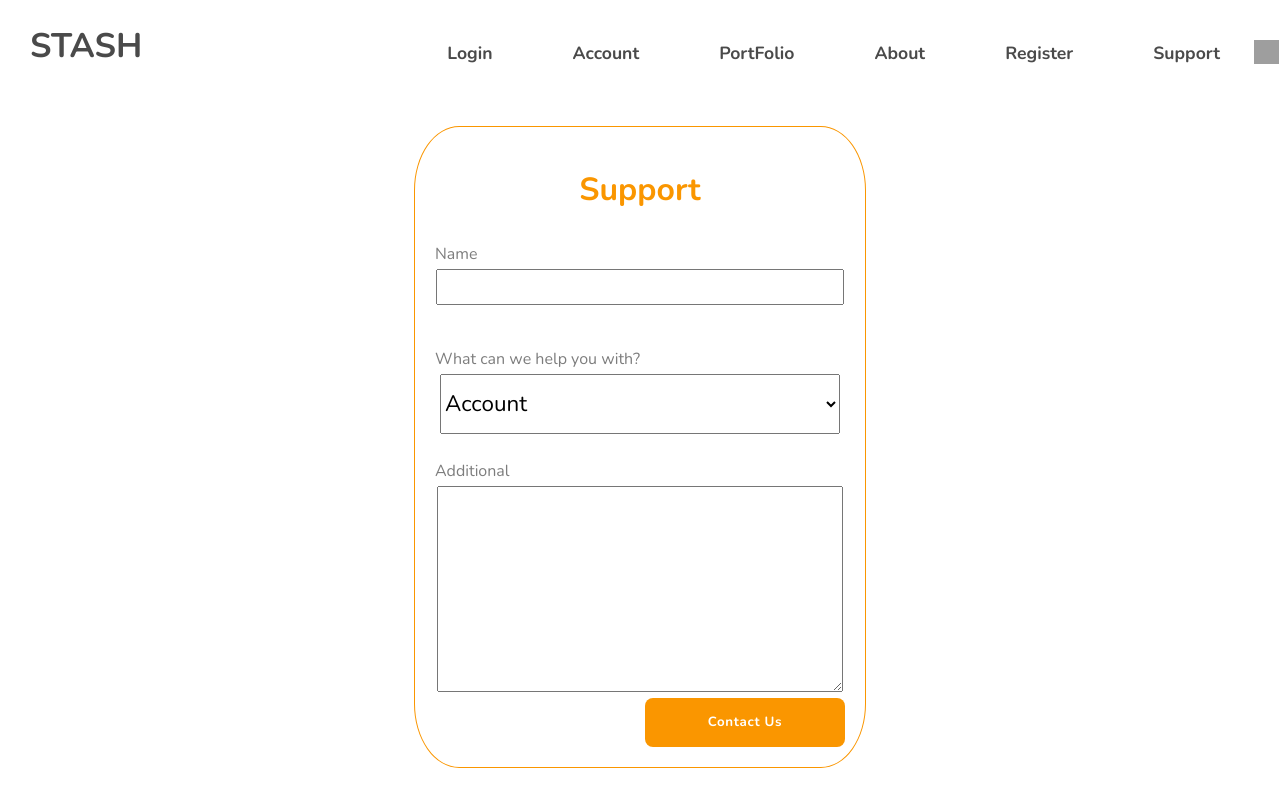
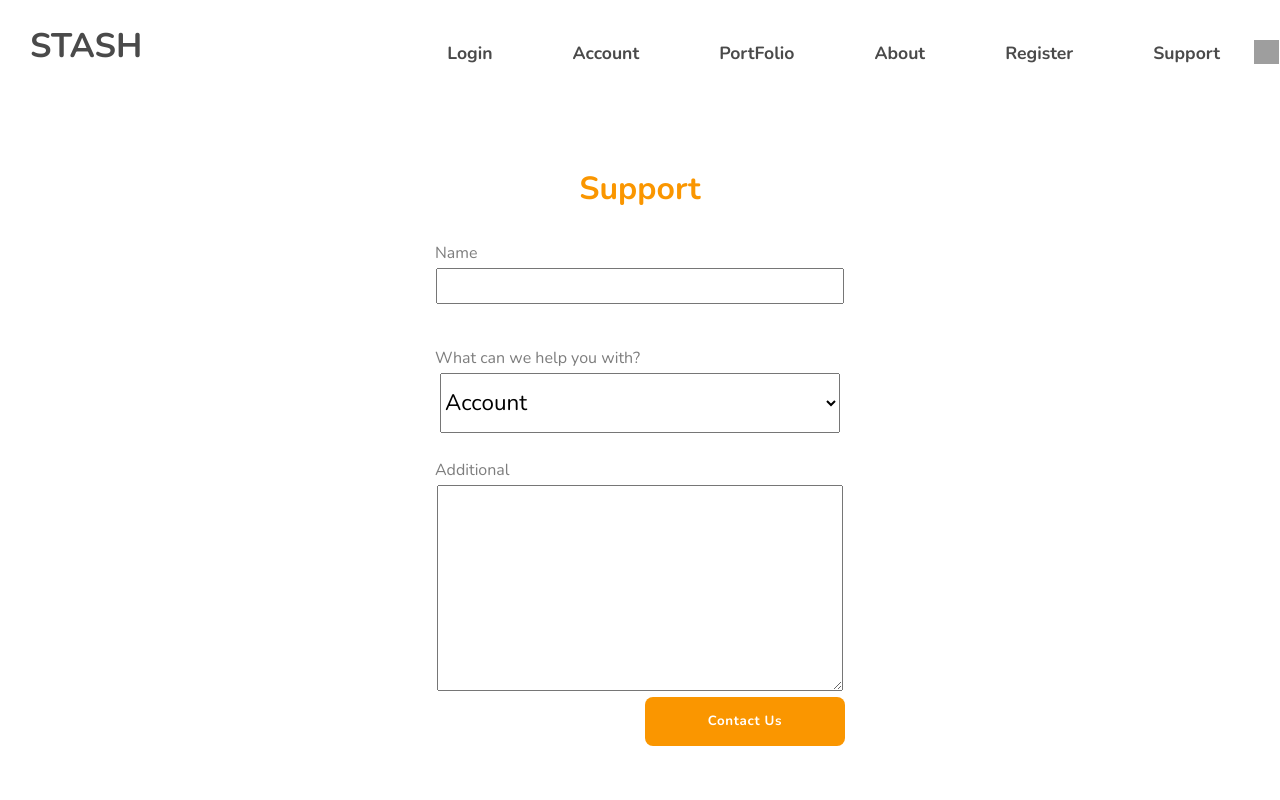
Before and after one commit to Team-Chef-Porfolio/Chef-Portfolio, a React (Create React App) app in the folder chef-portfolio/: page /support in a window 1280 px wide. Shown: the top 800 px of the page. Built offline with nearby package versions, Linux system fonts and the light colour scheme; no server answers; grey boxes are pictures that could not be loaded.

Commit message:
border on form supprt

```diff
--- a/chef-portfolio/src/components/support/Support.css
+++ b/chef-portfolio/src/components/support/Support.css
@@ -4,7 +4,7 @@
     padding: 30px;
 }
 .supportContainer{
-    border: 1px solid #fa9600;
+
     height: 600px;
     max-width:40%;
     padding:20px;
```
